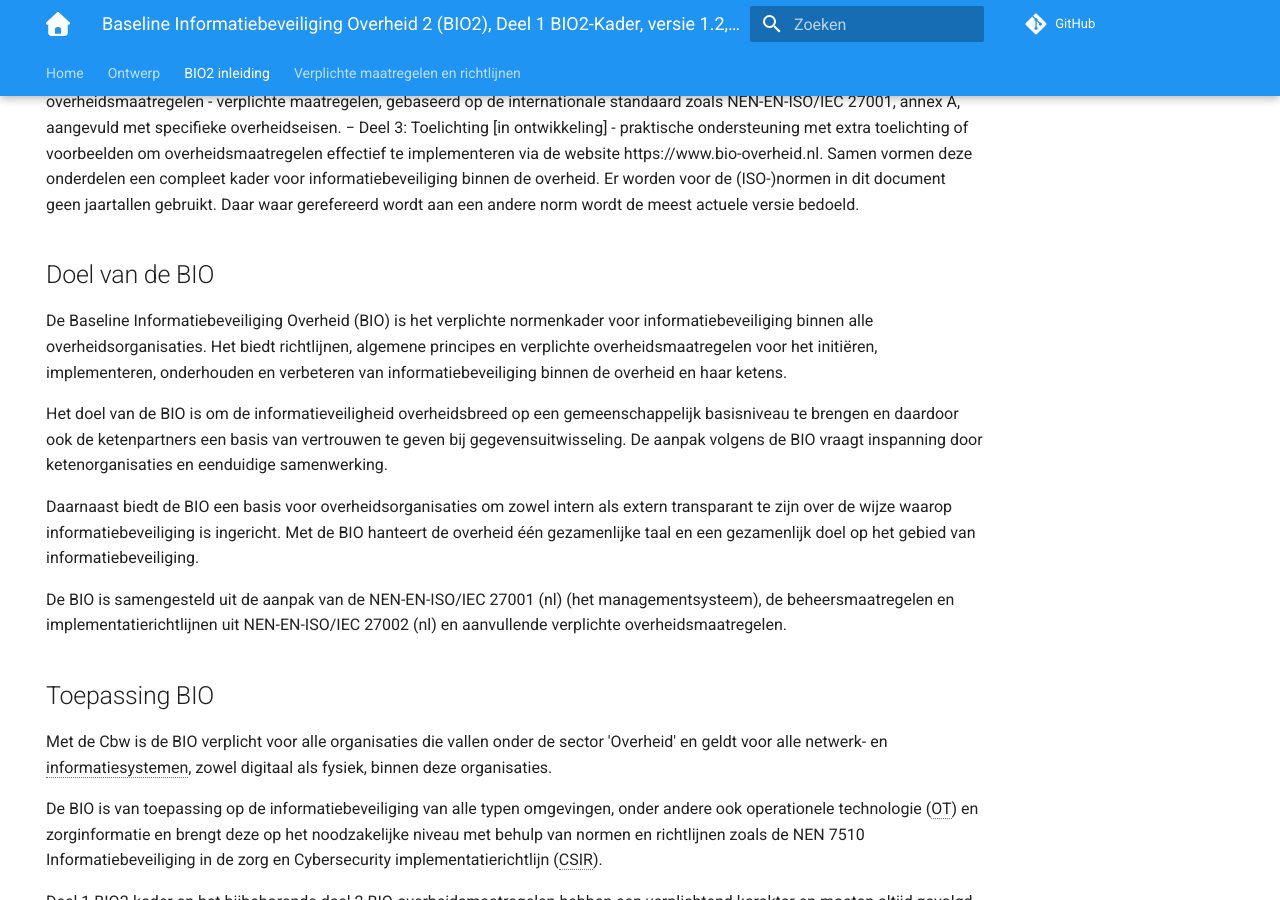
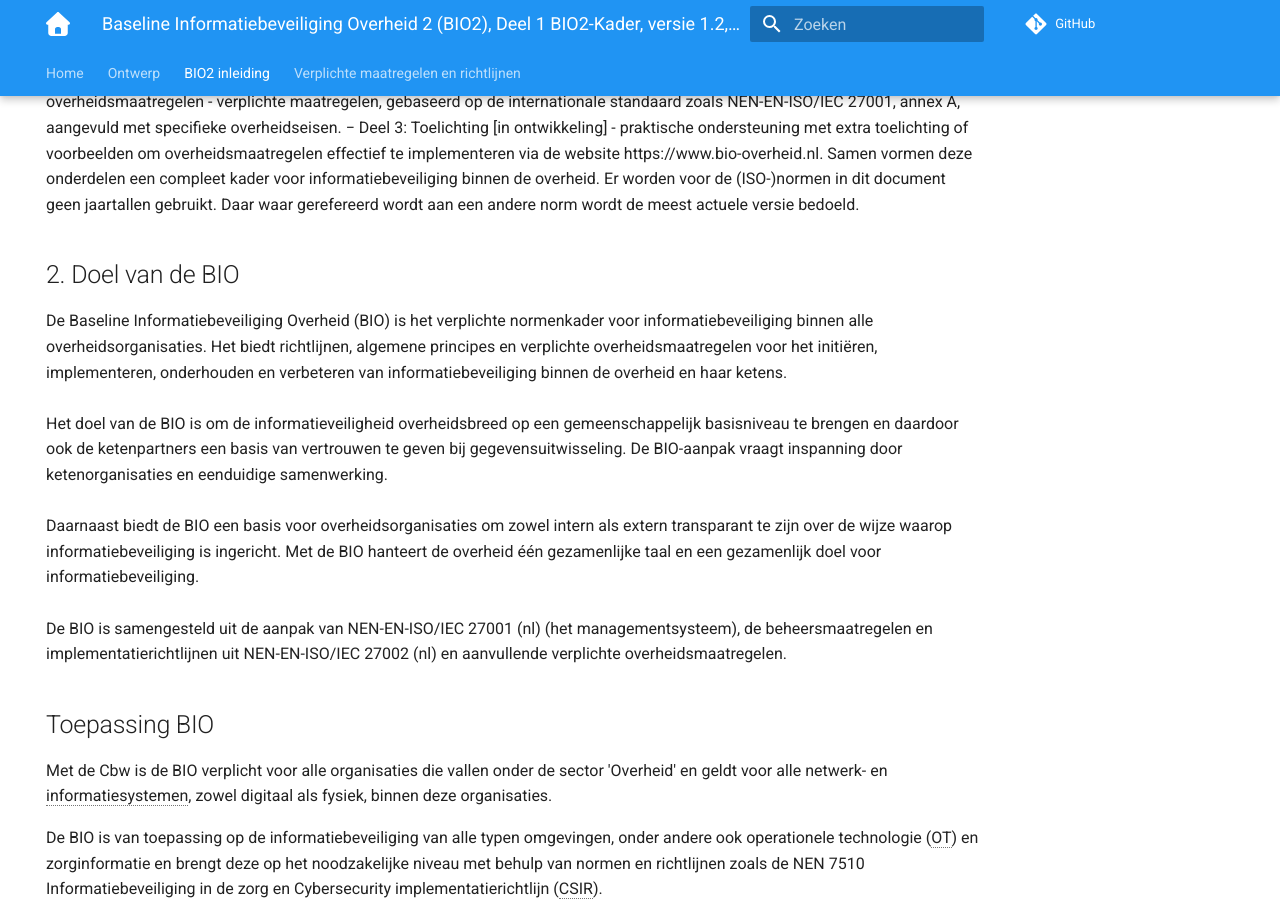
Before and after one commit to MinBZK/Baseline-Informatiebeveiliging-Overheid, an MkDocs documentation site: the page built from docs/inleiding/index.md, in a window 1280 px wide and 900 px high, scrolled down 1597 px. Built offline with MkDocs 1.6.1 and Material for MkDocs 9.7.7, drawn with Linux system fonts in a browser that asks for light colours; comment, search, counter and statistics services are not loaded.

Commit message:
Update index.md
Doel van de BIO gewijzigd.

```diff
--- a/docs/inleiding/index.md
+++ b/docs/inleiding/index.md
@@ -47,15 +47,12 @@ De Baseline Informatiebeveiliging Overheid 2 (BIO2) is opgebouwd uit drie onderd
 Samen vormen deze onderdelen een compleet kader voor informatiebeveiliging binnen de overheid. Er worden voor de (ISO-)normen in dit document geen jaartallen gebruikt.
 Daar waar gerefereerd wordt aan een andere norm wordt de meest actuele versie bedoeld.
 
-## Doel van de BIO
-
-De Baseline Informatiebeveiliging Overheid (BIO) is het verplichte normenkader voor informatiebeveiliging binnen alle overheidsorganisaties. Het biedt richtlijnen, algemene principes en verplichte overheidsmaatregelen voor het initiëren, implementeren, onderhouden en verbeteren van informatiebeveiliging binnen de overheid en haar ketens.
-
-Het doel van de BIO is om de informatieveiligheid overheidsbreed op een gemeenschappelijk basisniveau te brengen en daardoor ook de ketenpartners een basis van vertrouwen te geven bij gegevensuitwisseling. De aanpak volgens de BIO vraagt inspanning door ketenorganisaties en eenduidige samenwerking.
-
-Daarnaast biedt de BIO een basis voor overheidsorganisaties om zowel intern als extern transparant te zijn over de wijze waarop informatiebeveiliging is ingericht. Met de BIO hanteert de overheid één gezamenlijke taal en een gezamenlijk doel op het gebied van informatiebeveiliging.
-
-De BIO is samengesteld uit de aanpak van de NEN-EN-ISO/IEC 27001 (nl) (het managementsysteem), de beheersmaatregelen en implementatierichtlijnen uit NEN-EN-ISO/IEC 27002 (nl) en aanvullende verplichte overheidsmaatregelen.
+## 2. Doel van de BIO
+De Baseline Informatiebeveiliging Overheid (BIO) is het verplichte normenkader voor informatiebeveiliging binnen alle overheidsorganisaties. Het biedt richtlijnen, algemene principes en verplichte overheidsmaatregelen voor het initiëren, implementeren,
+onderhouden en verbeteren van informatiebeveiliging binnen de overheid en haar ketens.<br><br>
+Het doel van de BIO is om de informatieveiligheid overheidsbreed op een gemeenschappelijk basisniveau te brengen en daardoor ook de ketenpartners een basis van vertrouwen te geven bij gegevensuitwisseling. De BIO-aanpak vraagt inspanning door ketenorganisaties en eenduidige samenwerking.<br><br>
+Daarnaast biedt de BIO een basis voor overheidsorganisaties om zowel intern als extern transparant te zijn over de wijze waarop informatiebeveiliging is ingericht. Met de BIO hanteert de overheid één gezamenlijke taal en een gezamenlijk doel voor informatiebeveiliging.<br><br>
+De BIO is samengesteld uit de aanpak van NEN-EN-ISO/IEC 27001 (nl) (het managementsysteem), de beheersmaatregelen en implementatierichtlijnen uit NEN-EN-ISO/IEC 27002 (nl) en aanvullende verplichte overheidsmaatregelen.
 
 ## Toepassing BIO
 
```
